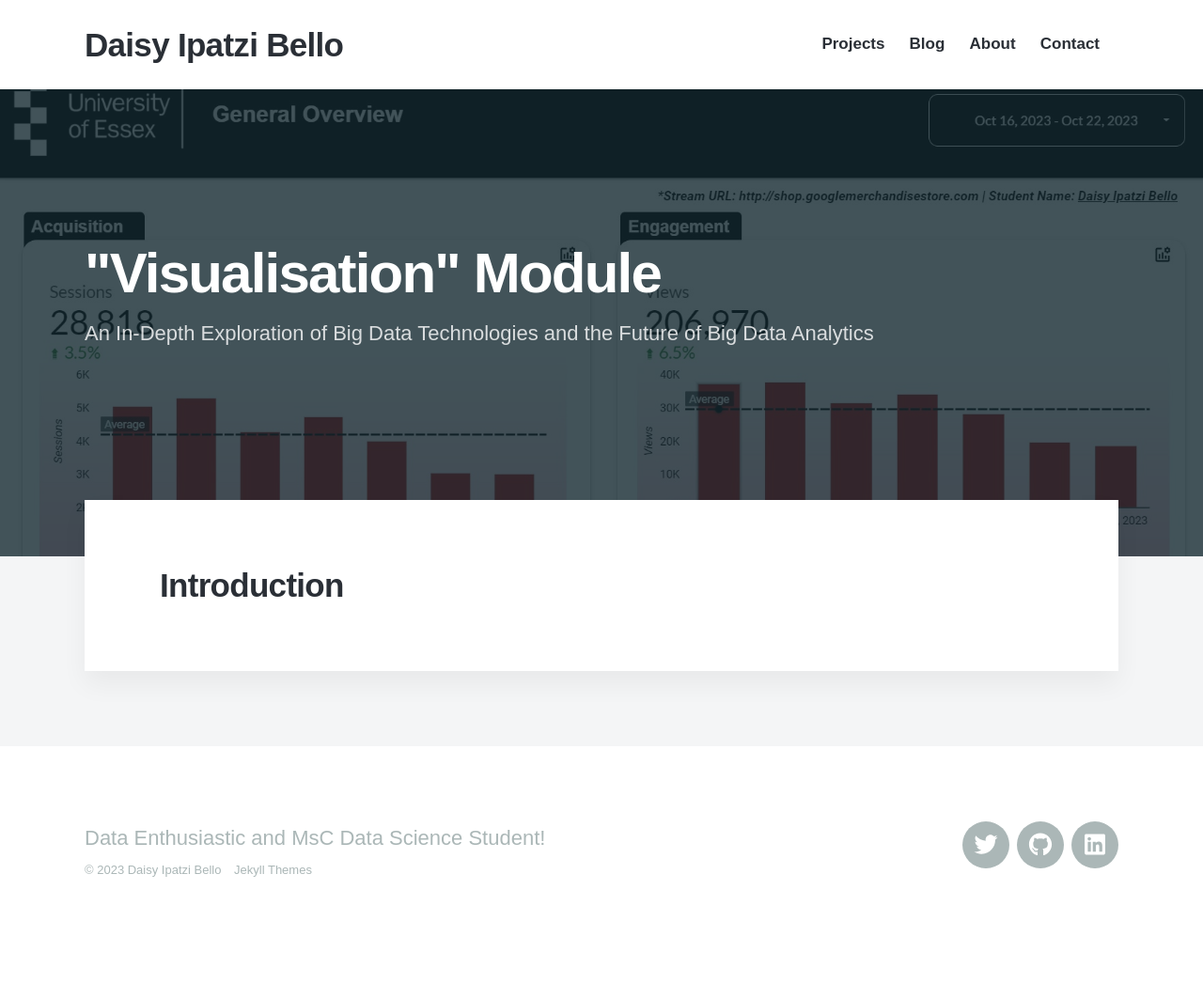
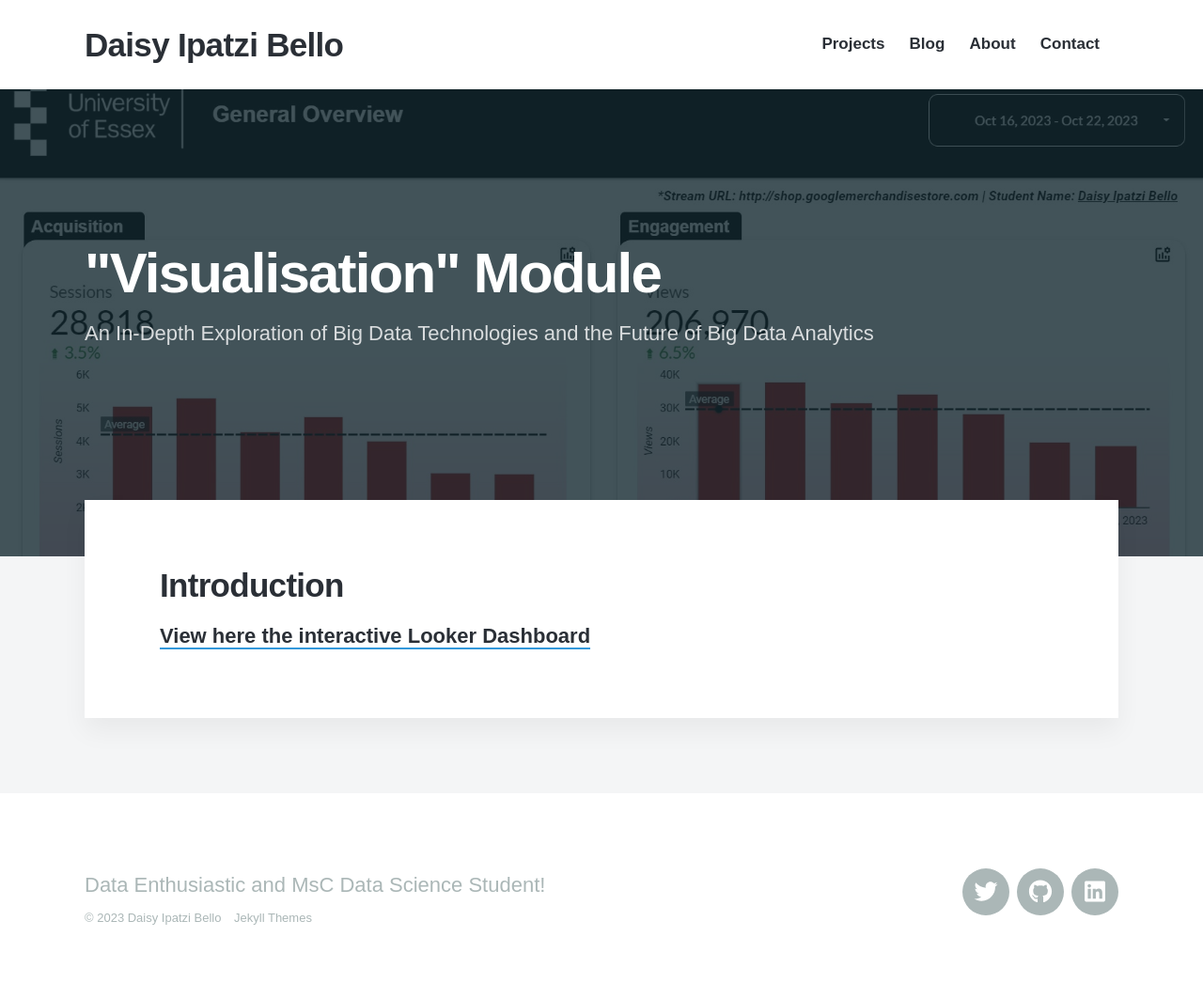
Before and after one commit to DaisyIpatzi/daisyipatzi.github.io, a Jekyll site: the page built from _projects/2023-10-27-visualisation.md, in a window 1280 px wide. Shown: the whole page at 94% size. Built offline with Jekyll 4.4.1, drawn with Linux system fonts in a browser that asks for light colours; nearby versions of some CDN libraries; some web fonts are replaced; before the commit the page ends 1012 px from its top, so only the background shows below that.

Commit message:
Update 2023-10-27-visualisation.md

```diff
--- a/_projects/2023-10-27-visualisation.md
+++ b/_projects/2023-10-27-visualisation.md
@@ -7,3 +7,5 @@
 ---
 
 ## Introduction
+
+[View here the interactive Looker Dashboard](https://lookerstudio.google.com/u/0/reporting/8561a9e2-7ee2-483b-b50f-74d73d2124a8/page/DDUMC?utm_source=portfolio&utm_medium=banner&utm_campaign=visualization)
```
